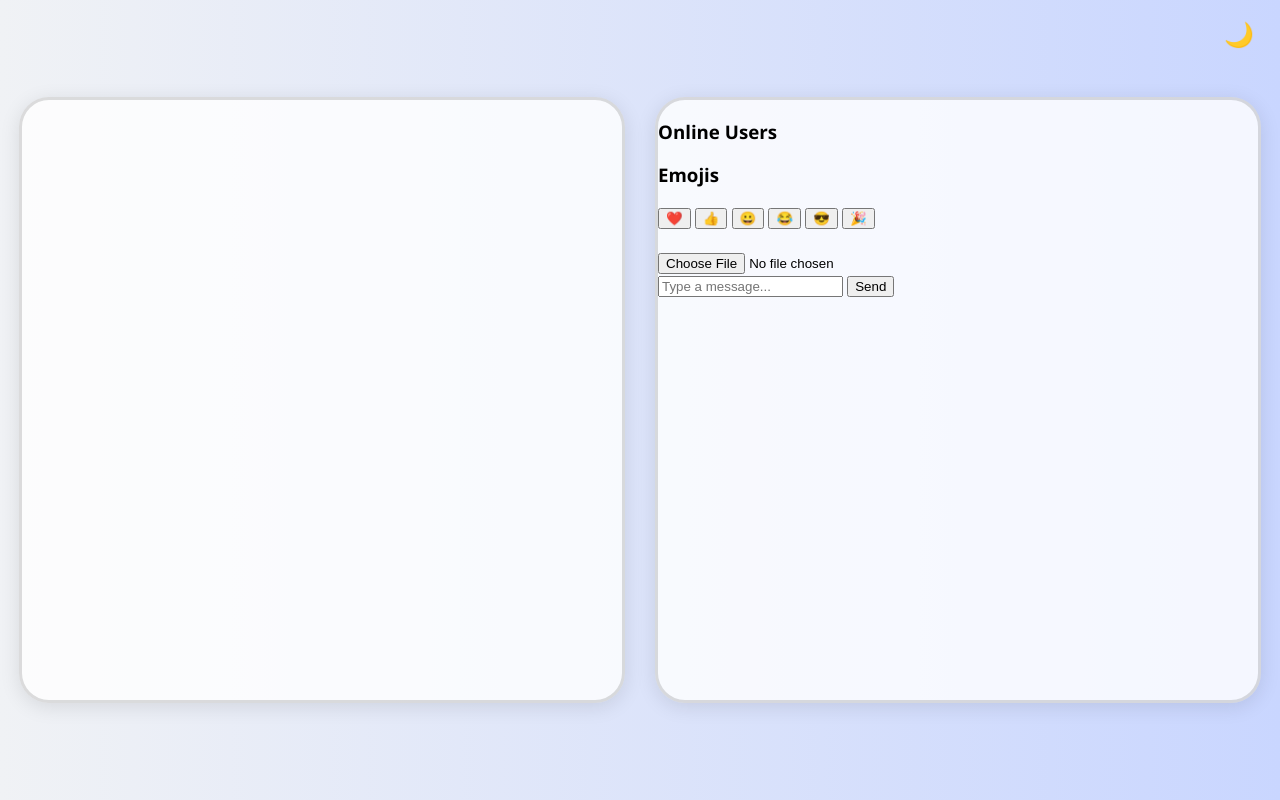
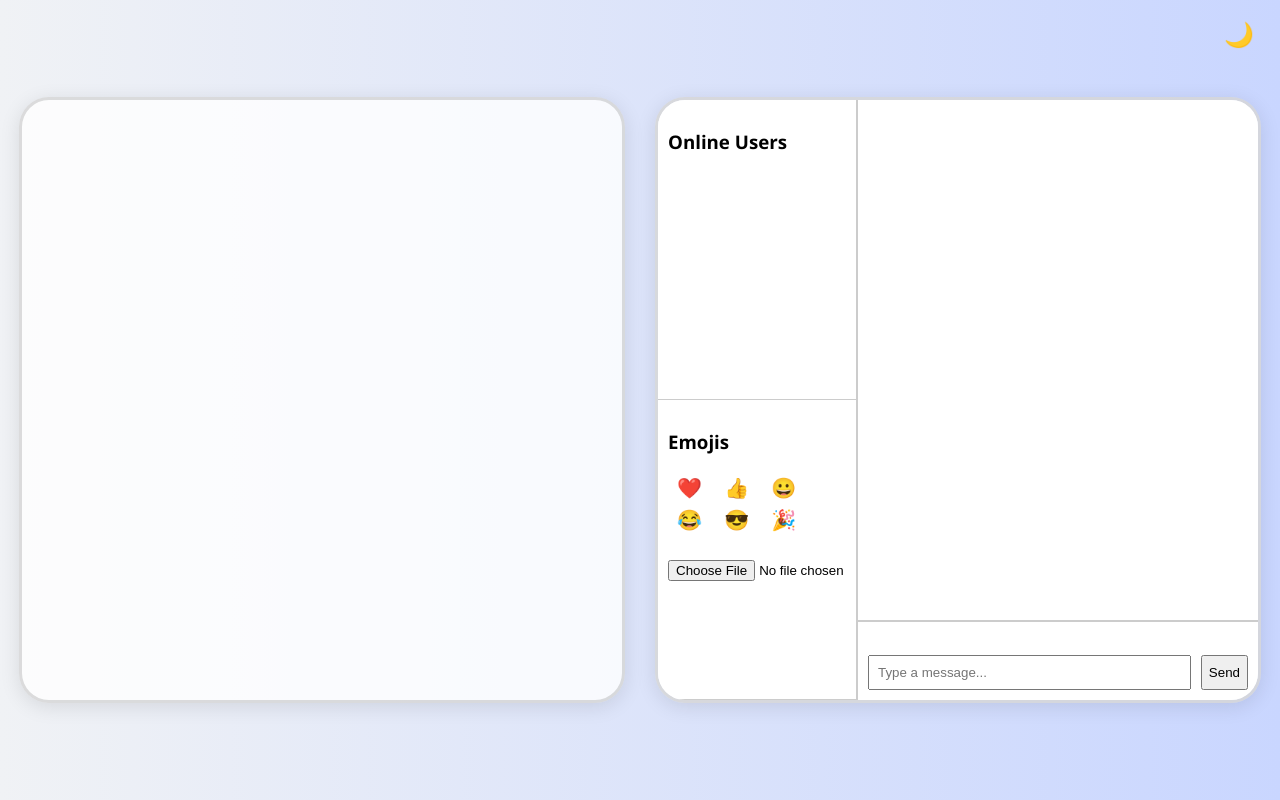
Before and after one commit to jim-kask/project-xeri, a Flask app: page /chat in a window 1280 px wide. Run offline with Flask 3, Linux system fonts and the light colour scheme; a user stored in the database is signed in; data that the repository does not hold is empty; some libraries are stand-ins or nearby versions.

Commit message:
Restore chat layout and sidebar alignment, improve dark mode UI

```diff
--- a/static/style.css
+++ b/static/style.css
@@ -54,7 +54,7 @@ h1 {
     background-color: #357ABD;
 }
 
-/* === Chat + Game Layout Additions === */
+/* === Layout === */
 
 .main-layout {
     display: flex;
@@ -64,7 +64,8 @@ h1 {
     padding: 40px;
 }
 
-.game-box, .chat-box {
+.game-box,
+.chat-box {
     width: 600px;
     height: 600px;
     border: 3px solid #00000022;
@@ -79,10 +80,137 @@ h1 {
     flex-direction: column;
 }
 
-.chat-area,
-.sidebar,
+/* === Chat Grid Layout === */
+
+.chat-box .container {
+    display: grid;
+    grid-template-columns: 200px 1fr;
+    grid-template-rows: auto 1fr auto;
+    grid-template-areas:
+        "sidebar header"
+        "sidebar chat"
+        "sidebar input";
+    height: 100%;
+    min-height: 0;
+    overflow: hidden;
+}
+
+.sidebar {
+    grid-area: sidebar;
+    display: flex;
+    flex-direction: column;
+    background: var(--sidebar);
+    border-right: 2px solid #ccc;
+    min-height: 0;
+}
+
+.users, .emojis {
+    padding: 10px;
+    border-bottom: 1px solid #ccc;
+    flex: 1;
+    overflow-y: auto;
+    min-height: 0;
+}
+
+.chat-area {
+    grid-area: chat;
+    padding: 10px;
+    display: flex;
+    flex-direction: column;
+    overflow-y: auto;
+    background: var(--chat-bg);
+    min-height: 0;
+}
+
 .input-area {
-    transition: background-color var(--transition), color var(--transition);
+    grid-area: input;
+    padding: 10px;
+    border-top: 2px solid #ccc;
+    background: var(--input-bg);
+}
+
+.input-area form {
+    display: flex;
+    gap: 10px;
+}
+
+.input-area input[type="text"] {
+    flex: 1;
+    padding: 8px;
+}
+
+/* === Messaging === */
+
+.chat-message {
+    padding: 4px 0;
+    border-bottom: 1px solid #eee;
+    display: flex;
+    justify-content: space-between;
+}
+
+.admin-controls button {
+    background: none;
+    border: none;
+    cursor: pointer;
+    font-size: 16px;
+    margin-left: 8px;
+}
+
+.muted-label {
+    color: red;
+    font-style: italic;
+    margin-left: 5px;
+}
+
+.typing-indicator {
+    font-size: 0.9em;
+    color: gray;
+    margin-bottom: 6px;
+    min-height: 1.2em;
+}
+
+/* === Popup & Emojis === */
+
+.popup {
+    position: absolute;
+    bottom: 10px;
+    right: 20px;
+    background: var(--popup-bg);
+    color: var(--popup-text);
+    padding: 6px 12px;
+    border-radius: 6px;
+    opacity: 0;
+    transition: opacity 0.3s;
+}
+
+.popup.show {
+    opacity: 1;
+}
+
+#emoji-buttons button {
+    font-size: 20px;
+    margin: 3px;
+    cursor: pointer;
+    background: none;
+    border: none;
+}
+
+/* === Online User Dot === */
+
+.status-dot {
+    display: inline-block;
+    width: 10px;
+    height: 10px;
+    border-radius: 50%;
+    margin-right: 6px;
+}
+
+.online {
+    background-color: green;
+}
+
+.afk {
+    background-color: red;
 }
 
 /* === Dark Mode Toggle Button === */
--- a/templates/chat.html
+++ b/templates/chat.html
@@ -10,6 +10,7 @@
   <!-- Chat Box -->
   <div class="chat-box">
     <div class="container">
+      <!-- Sidebar -->
       <div class="sidebar">
         <div class="users">
           <h3>Online Users</h3>
@@ -30,6 +31,7 @@
         </div>
       </div>
 
+      <!-- Chat messages -->
       <div class="chat-area" id="chatbox">
         {% for message in messages %}
         <div class="chat-message" data-id="{{ message.id }}">
@@ -48,6 +50,7 @@
         {% endfor %}
       </div>
 
+      <!-- Input -->
       <div class="input-area">
         <div class="typing-indicator" id="typing-indicator"></div>
         <form id="chat-form">
@@ -85,9 +88,7 @@
       const dot = document.createElement('span');
       dot.className = 'status-dot ' + (userObj.afk ? 'afk' : 'online');
       li.appendChild(dot);
-
-      const userText = document.createTextNode(userObj.name);
-      li.appendChild(userText);
+      li.appendChild(document.createTextNode(userObj.name));
 
       if (mutedList.includes(userObj.name)) {
         const mutedSpan = document.createElement('span');
```
